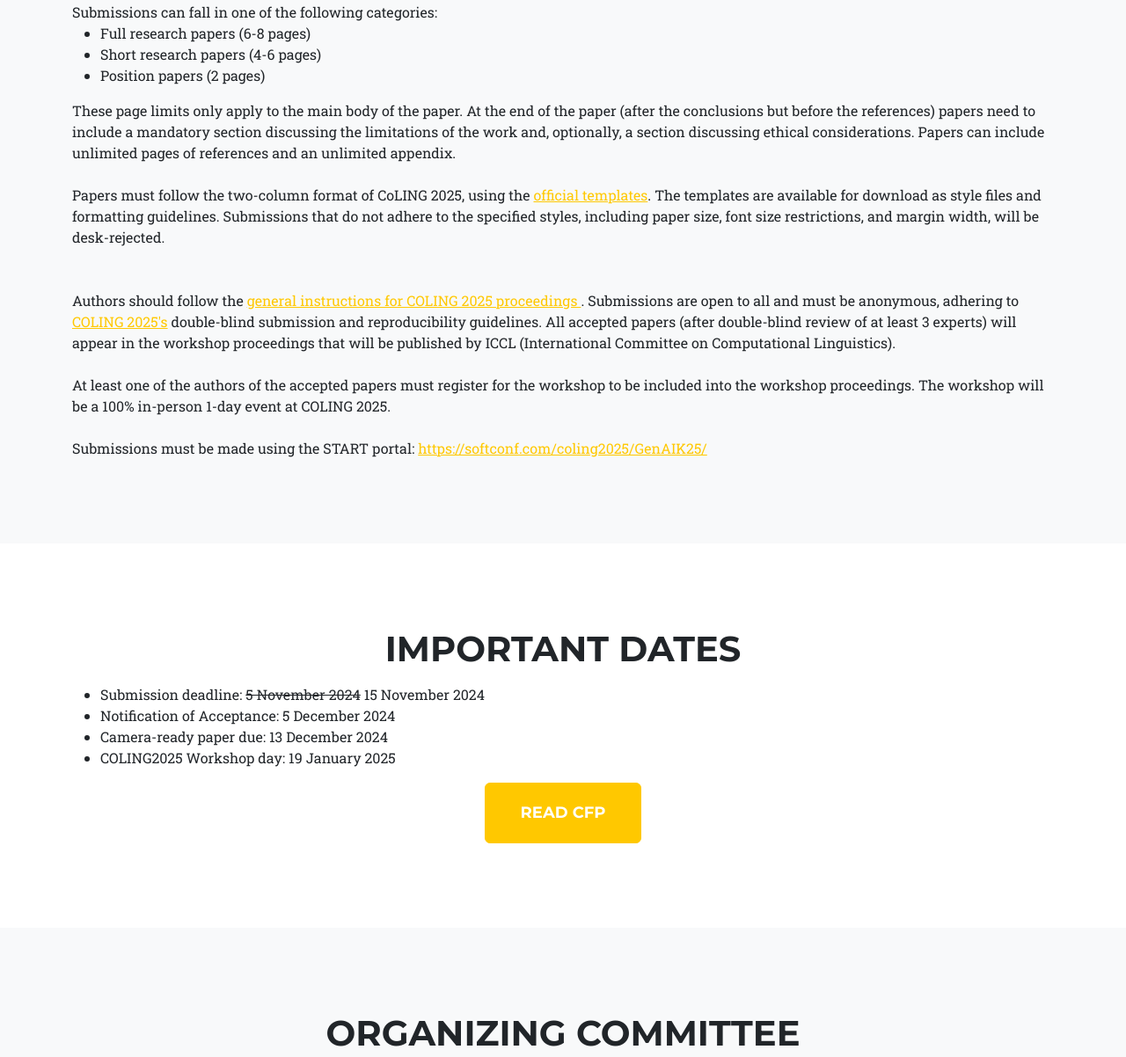
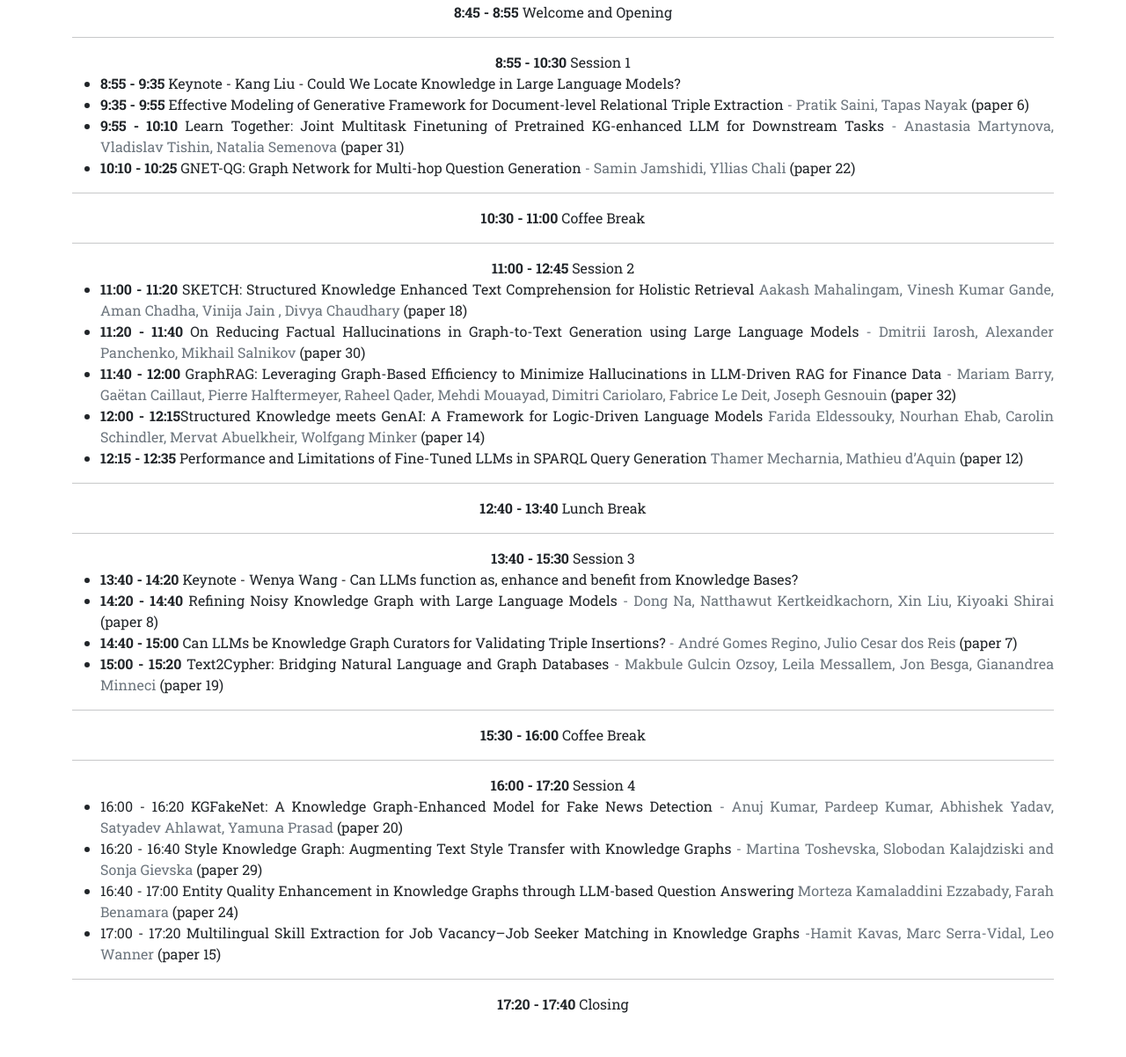
Before and after one commit to GenetAsefa/GenAIK2025, a plain HTML site: page index.html in a window 1280 px wide. Shown: the part 4080-5282 px from the top of the page at 88% size. Drawn offline with nearby package versions, Linux system fonts and the light colour scheme.

Commit message:
adding program

```diff
--- a/index.html
+++ b/index.html
@@ -176,7 +176,7 @@
     </section>
 
     <!-- Team-->
-    <!--
+
     <section class="page-section" id="program">
         <div class="container">
             <div class="text-center">
@@ -186,40 +186,49 @@
                 <b>8:55 - 10:30</b> Session 1
                 <ul style="text-align:justify">
                     <li><b>8:55 - 9:35</b> Keynote - Kang Liu - Could We Locate Knowledge in Large Language Models?</li>
-                    <li><b>9:35 - 9:55</b> Location Query Answering Using Box Embeddings <span class="text-muted"> - Eleni
-                            Tsalapati, Markos Iliakis, Manolis Koubarakis</span> (<a href="paper-1.pdf">paper</a>)</li>
-                    <li><b>9:55 - 10:10</b>
-                    <li><b>10:10 - 10:25</b>
+                    <li><b>9:35 - 9:55</b> Effective Modeling of Generative Framework for Document-level Relational Triple Extraction <span class="text-muted"> - Pratik Saini, Tapas Nayak
+                            </span> (paper 6)</li>
+                    <li><b>9:55 - 10:10</b>  Learn Together: Joint Multitask Finetuning of Pretrained KG-enhanced LLM for Downstream Tasks <span class="text-muted"> - Anastasia Martynova, Vladislav Tishin, Natalia Semenova </span> (paper 31)</li>
+                    <li><b>10:10 - 10:25</b> GNET-QG: Graph Network for Multi-hop Question Generation <span class="text-muted"> - Samin Jamshidi, Yllias Chali</span> (paper 22)</li>
                 </ul>
                 <hr />
-                <b>10:40 - 11:20</b> Coffee Break
+                <b>10:30 - 11:00</b> Coffee Break
                 <hr />
-                <b>11:20 - 12:40</b> Session 2
+                <b>11:00 - 12:45</b> Session 2
                 <ul style="text-align:justify">
-                    <li><b>11:20 - 11:50</b> Knowledge Graph Injection for Reinforcement Learning <span class="text-muted"> - Robert Wardenga, Liubov Kovriguina, Dmitrii Pliukhin, Daniil Radyush, Ivan Smoliakov, Yuan Xue, Henrik Müller, Aleksei Pismerov, Dmitry Mouromtsev, Daniel Kudenko</span>  (<a href="paper-2.pdf">paper</a>)</li>
-                    <li><b>11:50 - 12:20</b> Benchmarking the Abilities of Large Language Models for RDF Knowledge Graph Creation and Comprehension: How Well Do LLMs Speak Turtle? <span class="text-muted"> - Johannes Frey, Lars-Peter Meyer, Natanael Arndt, Felix Brei, Kirill Bulert</span>  (<a href="paper-3.pdf">paper</a>)</li>
-                    <li><b>12:20 - 12:40</b> Leveraging Knowledge Graphs with Large Language Models for Classification Tasks in the Tourism Domain <span class="text-muted"> - Andrea Cadeddu, Alessandro Chessa, Vincenzo De Leo, Gianni Fenu, Enrico Motta, Francesco Osborne, Diego Reforgiato, Angelo Salatino, Luca Secchi</span>  (<a href="paper-4.pdf">paper</a>)</li>
+                    <li><b>11:00 - 11:20</b> SKETCH: Structured Knowledge Enhanced Text Comprehension for Holistic Retrieval <span class="text-muted"> Aakash Mahalingam, Vinesh Kumar Gande, Aman Chadha, Vinija Jain , Divya Chaudhary </span>  (paper 18)</li>
+                    <li><b>11:20 - 11:40</b> On Reducing Factual Hallucinations in Graph-to-Text Generation using Large Language Models<span class="text-muted"> - Dmitrii Iarosh, Alexander Panchenko, Mikhail Salnikov</span>  (paper 30)</li>
+                    <li><b>11:40 - 12:00</b> GraphRAG: Leveraging Graph-Based Efficiency to Minimize Hallucinations in LLM-Driven RAG for Finance Data <span class="text-muted"> - Mariam Barry, Gaëtan Caillaut, Pierre Halftermeyer, Raheel Qader, Mehdi Mouayad, Dimitri Cariolaro, Fabrice Le Deit, Joseph Gesnouin </span> (paper 32)</li>
+                    <li><b>12:00 - 12:15</b>Structured Knowledge meets GenAI: A Framework for Logic-Driven Language Models <span class="text-muted">  Farida Eldessouky, Nourhan Ehab, Carolin Schindler, Mervat Abuelkheir, Wolfgang Minker </span> (paper 14)</li>
+                    <li><b>12:15 - 12:35</b> Performance and Limitations of Fine-Tuned LLMs in SPARQL Query Generation <span class="text-muted"> Thamer Mecharnia, Mathieu d’Aquin </span> (paper 12)</li>
                 </ul>
                 <hr />
-                <b>12:40 - 14:00</b> Lunch
+                <b>12:40 - 13:40</b> Lunch Break
                 <hr />
-                <b>14:00 - 15:00</b> Session 3
+                <b>13:40 - 15:30</b> Session 3
                 <ul style="text-align:justify">
-                    <li><b>14:00 - 14:30</b> Universal Preprocessing Operators for Embedding Knowledge Graphs with Literals <span class="text-muted"> - Patryk Preisner, Heiko Paulheim</span>  (<a href="paper-5.pdf">paper</a>)</li>
-                    <li><b>14:30 - 15:00</b> NNKGC: Improving Knowledge Graph Completion with Node Neighborhoods <span class="text-muted"> - Irene Li, Boming Yang</span>  (<a href="paper-6.pdf">paper</a>)</li>
+                    <li><b>13:40 - 14:20</b> Keynote - Wenya Wang - Can LLMs function as, enhance and benefit from Knowledge Bases?</li>
+                    <li><b>14:20 - 14:40</b> Refining Noisy Knowledge Graph with Large Language Models <span class="text-muted"> - Dong Na, Natthawut Kertkeidkachorn, Xin Liu, Kiyoaki Shirai
+                    </span>(paper 8)</li>
+                    <li><b>14:40 - 15:00</b> Can LLMs be Knowledge Graph Curators for Validating Triple Insertions? <span class="text-muted"> - André Gomes Regino, Julio Cesar dos Reis </span>(paper 7)</li>
+                    <li><b>15:00 - 15:20</b> Text2Cypher: Bridging Natural Language and Graph Databases <span class="text-muted">  - Makbule Gulcin Ozsoy, Leila Messallem, Jon Besga, Gianandrea Minneci </span>(paper 19)</li>
                 </ul>
                 <hr />
-                <b>15:10 - 16:00</b> Coffee Break
+                <b>15:30 - 16:00</b> Coffee Break
                 <hr />
-                <b>16:00 - 17:00</b> Session 4
+                <b>16:00 - 17:20</b> Session 4
                 <ul style="text-align:justify">
-                    <li><b></b>16:00 - 16:20</b> Enhancing Scholarly Understanding: A Comparison of Knowledge Injection Strategies in Large Language Models <span class="text-muted"> - Vincenzo De Leo, Andrea Cadeddu, Alessandro Chessa, Gianni Fenu, Enrico Motta, Francesco Osborne, Diego Reforgiato, Angelo Salatino, Luca Secchi</span>  (<a href="paper-7.pdf">paper</a>)</li>
-                    <li><b>16:20 - 17:00</b> Keynote - Raphaël Troncy</li>
+                    <li><b></b>16:00 - 16:20</b> KGFakeNet: A Knowledge Graph-Enhanced Model for Fake News Detection <span class="text-muted"> - Anuj Kumar, Pardeep Kumar, Abhishek Yadav, Satyadev Ahlawat, Yamuna Prasad</span>  (paper 20)</li>
+                    <li><b></b>16:20 - 16:40</b> Style Knowledge Graph: Augmenting Text Style Transfer with Knowledge Graphs <span class="text-muted"> - Martina Toshevska, Slobodan Kalajdziski and Sonja Gievska</span>  (paper 29)</li>
+                    <li><b></b>16:40 - 17:00</b> Entity Quality Enhancement in Knowledge Graphs through LLM-based Question Answering <span class="text-muted"> Morteza Kamaladdini Ezzabady, Farah Benamara</span>  (paper 24)</li>
+                    <li><b></b>17:00 - 17:20</b> Multilingual Skill Extraction for Job Vacancy–Job Seeker Matching in Knowledge Graphs <span class="text-muted"> -Hamit Kavas, Marc Serra-Vidal, Leo Wanner</span>  (paper 15)</li>
                 </ul>
+                <hr />
+                <b>17:20 - 17:40</b> Closing
             </div>
         </div>
     </section>
-    -->
+
     <section class="page-section bg-light" id="submission">
         <div class="container">
             <div class="text-center">
```
